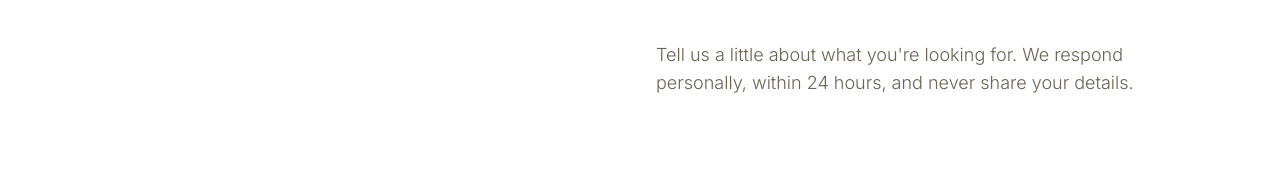
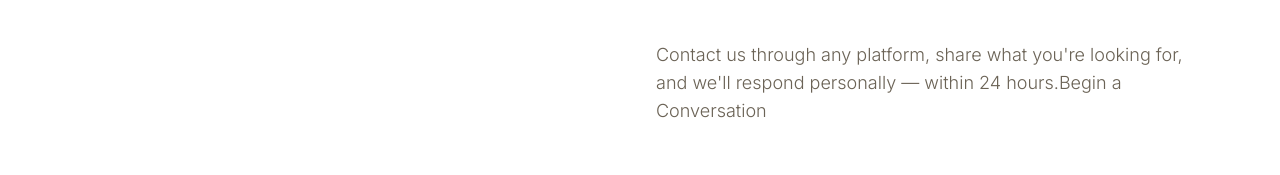
Before and after one commit to rabbitoxcommunity/nanma-me-frontend, a React (Create React App) app: page /contact in a window 1280 px wide. Shown: the part 330-505 px from the top of the page. Built offline with nearby package versions, Linux system fonts and the light colour scheme; no server answers.

Commit message:
text changes

```diff
--- a/src/pages/Contact.jsx
+++ b/src/pages/Contact.jsx
@@ -70,7 +70,7 @@ export default function Contact() {
           <div className="grid grid-cols-1 md:grid-cols-12 gap-8 mt-10">
             <div className="md:col-span-6 md:col-start-7">
               <BlurText
-                text="Tell us a little about what you're looking for. We respond personally, within 24 hours, and never share your details."
+                text="Contact us through any platform, share what you're looking for, and we'll respond personally — within 24 hours.Begin a Conversation"
                 className="body-lg"
                 delay={0.5}
               />
@@ -112,7 +112,7 @@ export default function Contact() {
                 className="bg-cream rounded-sm p-8 md:p-12 space-y-6"
               >
                 <div>
-                  <span className="number-tag block mb-2">(Enquiry Form)</span>
+                  <span className="number-tag block mb-2">Enquiry Form</span>
                   <h2 className="font-display text-2xl md:text-3xl text-graphite">
                     Send us a message
                   </h2>
```
